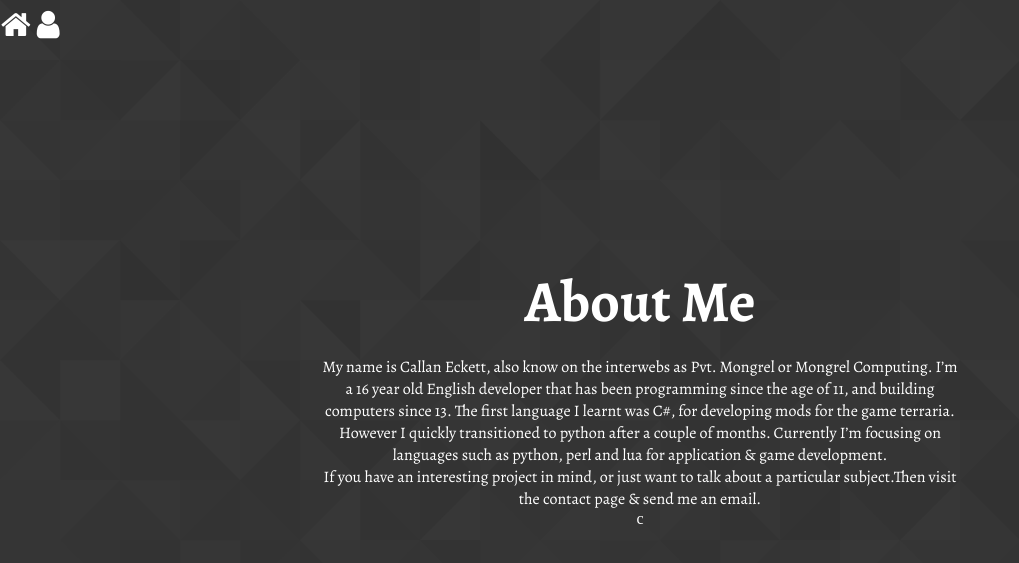
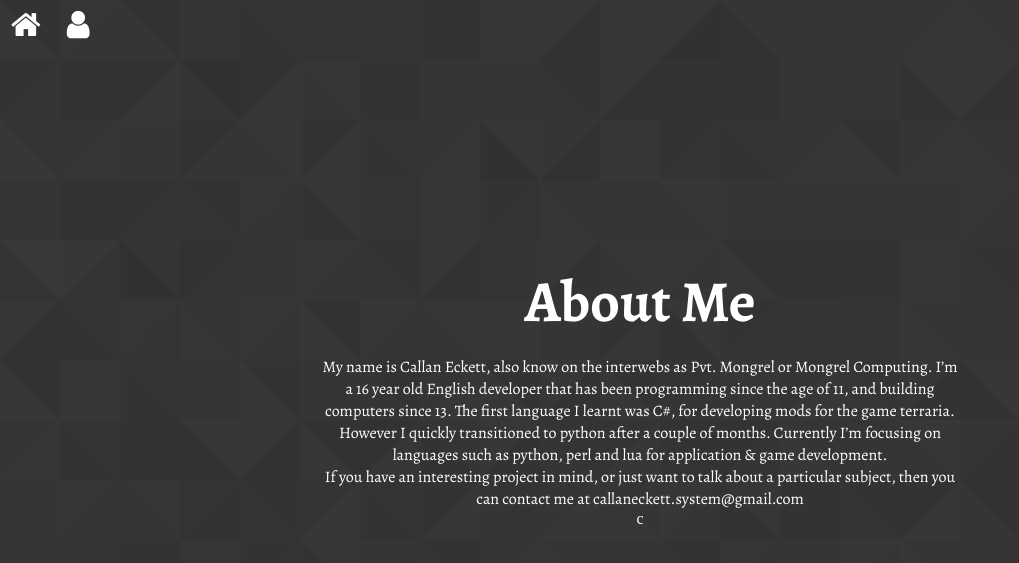
Before and after one commit to CallanEckett/CallanEckett.github.io, a PHP site: page /About/index.html in a window 1280 px wide. Shown: the top 563 px of the page, without its empty margins (0-1019 px from the left). Run offline with PHP 8.4, Linux system fonts and the light colour scheme; some libraries are stand-ins or nearby versions.

Commit message:
Adding about me site testing#

```diff
--- a/About/index.html
+++ b/About/index.html
@@ -22,7 +22,8 @@
 					Currently I’m focusing on languages such as python, perl and lua for application & game development.
 				</p>
 				<p>
-					If you have an interesting project in mind, or just want to talk about a particular subject.Then visit the contact page & send me an email.
+
+					If you have an interesting project in mind, or just want to talk about a particular subject, then you can contact me at callaneckett.system@gmail.com
 				</p>
 
 				<div class="navbar">
--- a/About/style.css
+++ b/About/style.css
@@ -58,6 +58,13 @@
 	transition: all .31415s ease 0s;
 }
 
+i.fa{
+	padding-left: 10px;
+	padding-right: 10px;
+	color: white;
+	transition: all .31415s ease 0s;
+}
+
 .navbar a:hover{
 	color: #00C5DB;
 }
```
